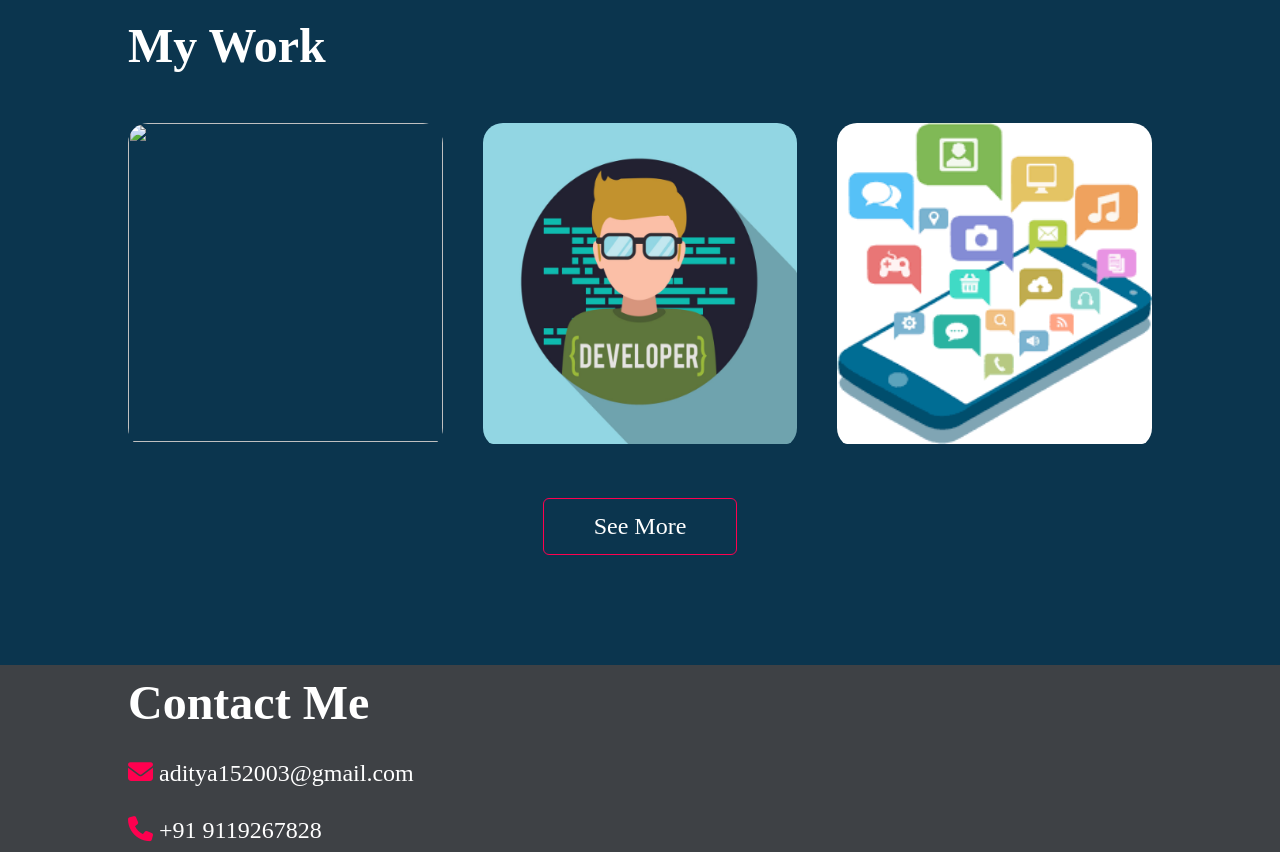
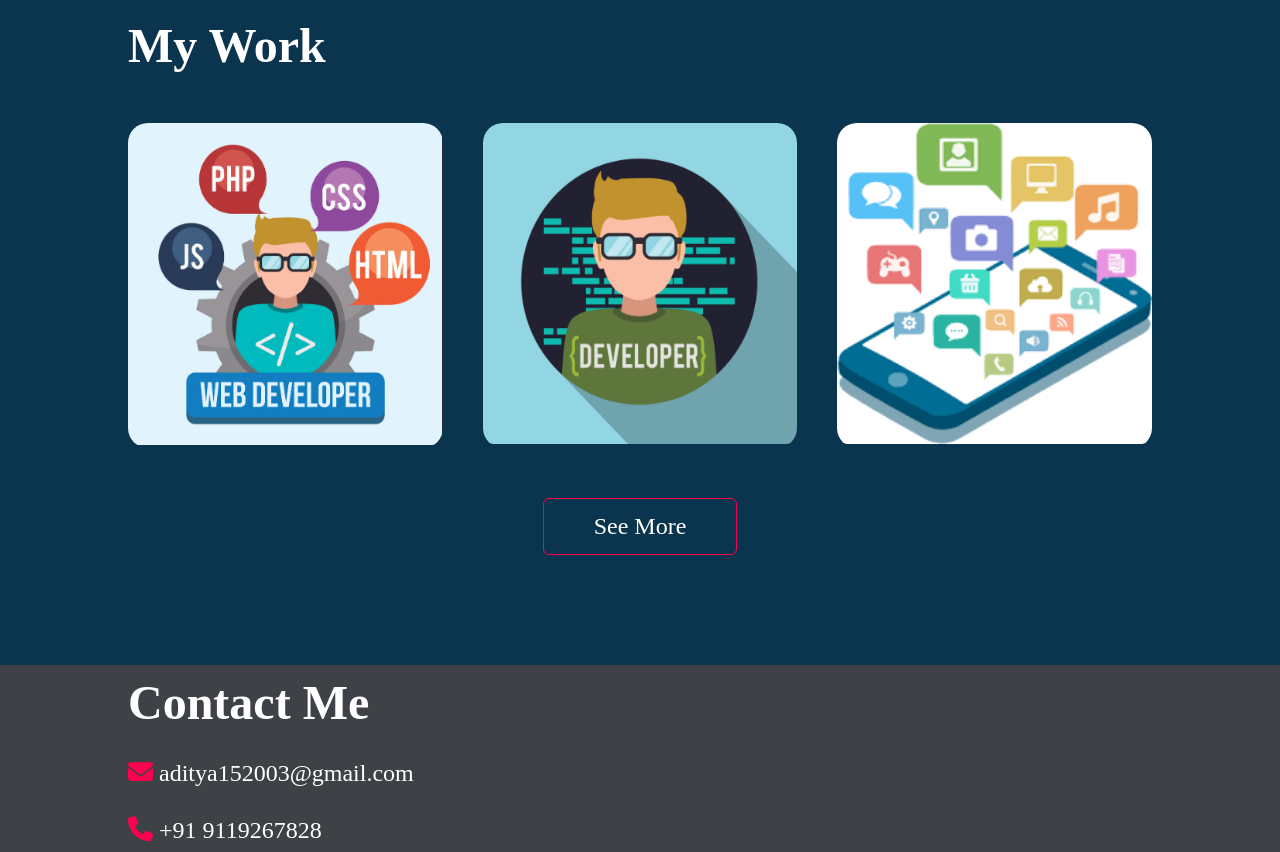
Before and after one commit to addygeek/MyPortfolio, a plain HTML site: page index.html in a window 1280 px wide. Shown: the part 1920-2772 px from the top of the page. Drawn offline with Linux system fonts and the light colour scheme; a web font is replaced by a local one.

Commit message:
Update index.html

```diff
--- a/index.html
+++ b/index.html
@@ -123,7 +123,7 @@
                 <h1 class="sub-title">My Work</h1>
                 <div class="work-list">
                     <div class="work">
-                        <img src="fwebdev.png" height="99.1%">
+                        <img src="webdev.png" height="99.1%">
                         <div class="layer">
                             <h2>Website Development</h2>
                             <p> I have exhaustive experience in website
```
